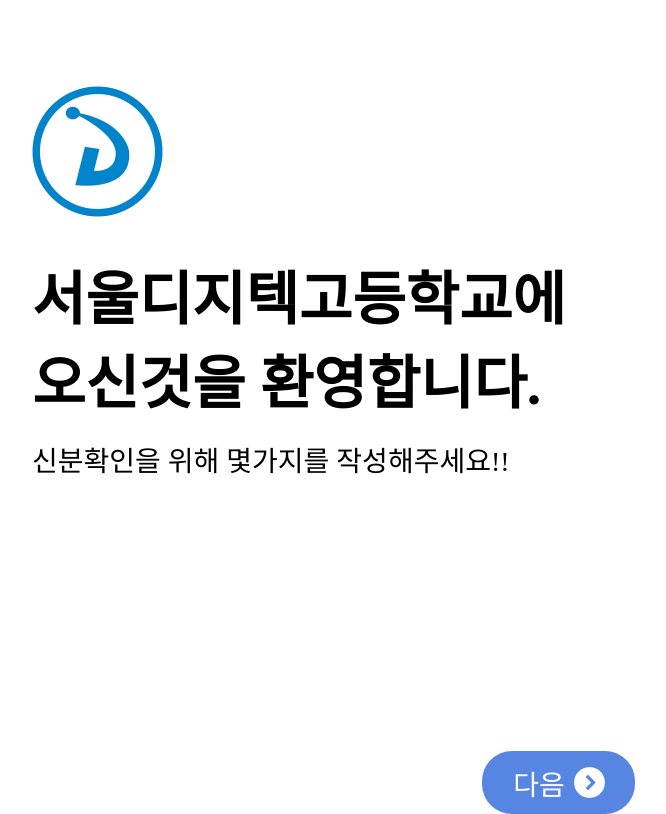
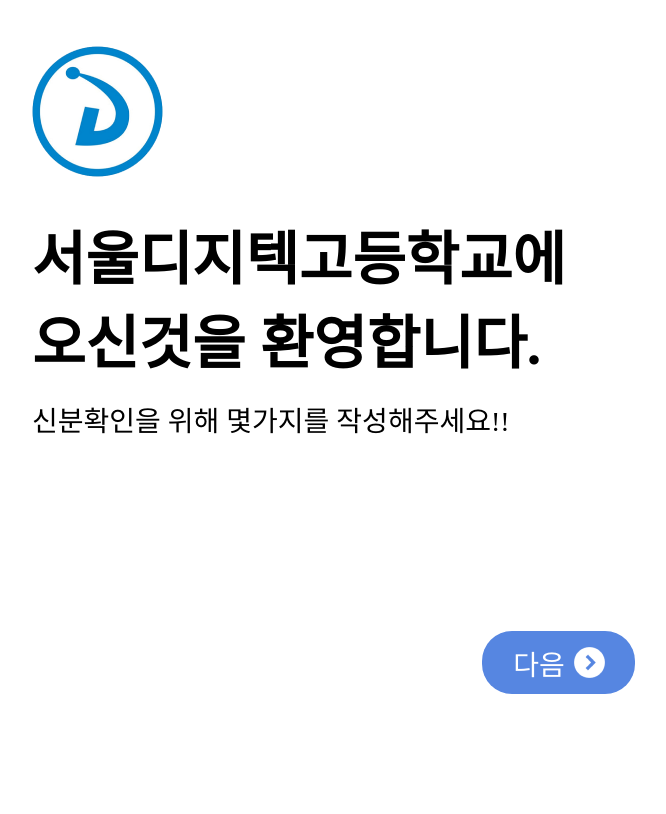
Before and after one commit to Resten1497/Entry_FrontTest, a React (Create React App) app: page / in a window 1280 px wide. Shown: the whole page, without its empty margins (308-974 px from the left). Built offline with nearby package versions, Linux system fonts and the light colour scheme; a web font is replaced by a local one.

Commit message:
Change CSS

```diff
--- a/src/container/InputContainer/index.jsx
+++ b/src/container/InputContainer/index.jsx
@@ -160,7 +160,7 @@
 
 const Container = styled.div`
   width: 600px;
-  height: 110vh;
+  height: 130vh;
   margin: 0 auto;
   position: relative;
 `;
--- a/src/container/IntroduceContainer/index.jsx
+++ b/src/container/IntroduceContainer/index.jsx
@@ -32,7 +32,7 @@
 
 const Container = styled.div`
   width: 600px;
-  height: 100vh;
+  height: 80vh;
   margin: 0 auto;
   display: flex;
   flex-direction: column;
```
